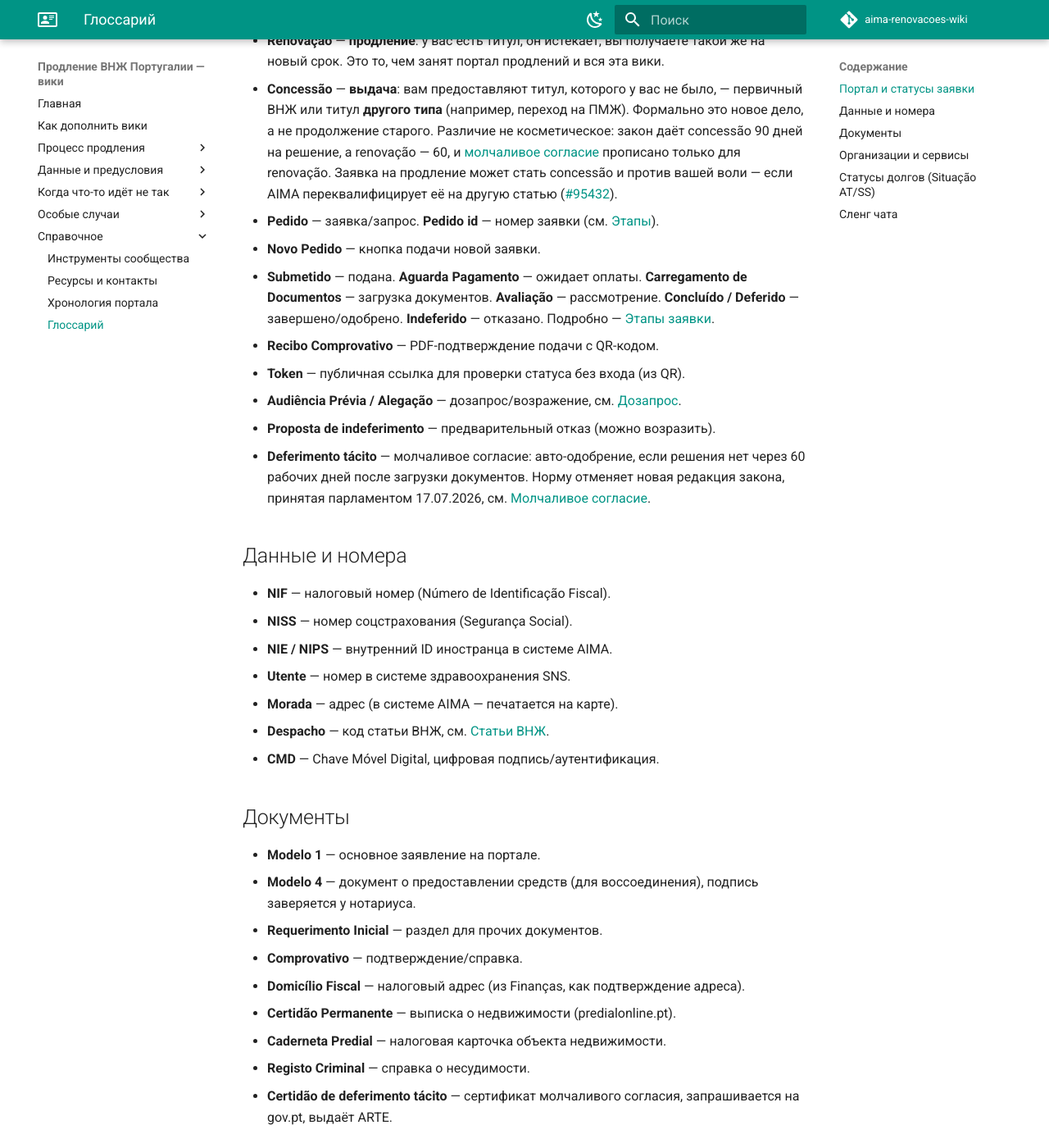
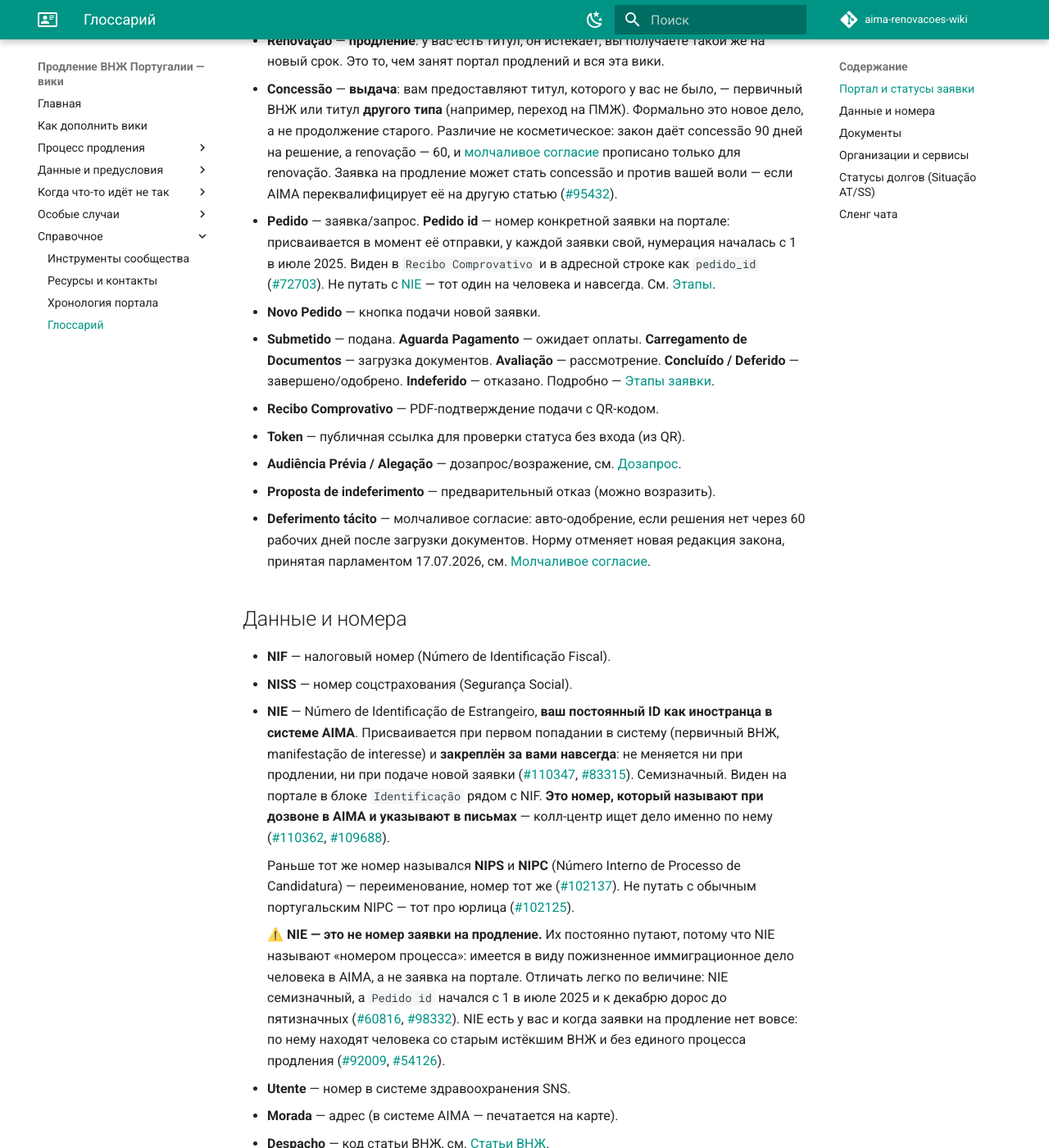
Before and after one commit to Self-Perfection/aima-renovacoes-wiki, an MkDocs documentation site: the page built from wiki/reference/glossary.md, in a window 1280 px wide and 1400 px high, scrolled down 386 px. Shown: the whole window at 82% size. Built offline with MkDocs 1.6.1 and Material for MkDocs 9.7.7, drawn with Linux system fonts in a browser that asks for light colours; comment, search, counter and statistics services are not loaded.

Commit message:
Глоссарий: NIE — постоянный ID человека, а не номер заявки на продление
В чате «что такое NIE?» спрашивают десятками, и частый ответ «это номер
вашего процесса» вводит в заблуждение: имеется в виду пожизненное
иммиграционное дело в AIMA, а не заявка на портале. В глоссарии была одна
строка, которая эту путаницу не разводила.

- NIE расписан: Número de Identificação de Estrangeiro, присваивается при
  первом попадании в систему и закреплён навсегда (#110347, #83315);
  семизначный; именно его называют при дозвоне (#110362, #109688);
- прежние имена NIPS / NIPC — то же число после переименования (#102137),
  не путать с португальским NIPC для юрлиц (#102125);
- явное предупреждение, что это не номер заявки, с двумя признаками:
  разные порядки величин против Pedido id (#60816, #98332) и то, что NIE
  находится у человека вообще без заявки на продление (#92009, #54126);
- встречно расширен Pedido id: свой у каждой заявки, нумерация с 1 с июля
  2025, виден как pedido_id в адресной строке (#72703), со ссылкой на NIE.

Co-Authored-By: Claude Opus 5 <noreply@anthropic.com>

```diff
--- a/wiki/reference/glossary.md
+++ b/wiki/reference/glossary.md
@@ -22,7 +22,12 @@ description: "Португальские термины при продлени
   renovação. Заявка на продление может стать concessão и против вашей воли — если
   AIMA переквалифицирует её на другую статью
   ([#95432](https://t.me/aimairn/43114/95432)).
-- **Pedido** — заявка/запрос. **Pedido id** — номер заявки (см. [Этапы](../process/etapy-zayavki/index.md)).
+- **Pedido** — заявка/запрос. **Pedido id** — номер конкретной заявки на
+  портале: присваивается в момент её отправки, у каждой заявки свой, нумерация
+  началась с 1 в июле 2025. Виден в `Recibo Comprovativo` и в адресной строке
+  как `pedido_id` ([#72703](https://t.me/aimairn/43114/72703)). Не путать с
+  [NIE](#данные-и-номера) — тот один на человека и навсегда. См.
+  [Этапы](../process/etapy-zayavki/index.md).
 - **Novo Pedido** — кнопка подачи новой заявки.
 - **Submetido** — подана. **Aguarda Pagamento** — ожидает оплаты.
   **Carregamento de Documentos** — загрузка документов. **Avaliação** —
@@ -41,7 +46,33 @@ description: "Португальские термины при продлени
 
 - **NIF** — налоговый номер (Número de Identificação Fiscal).
 - **NISS** — номер соцстрахования (Segurança Social).
-- **NIE / NIPS** — внутренний ID иностранца в системе AIMA.
+- **NIE** — Número de Identificação de Estrangeiro, **ваш постоянный ID как
+  иностранца в системе AIMA**. Присваивается при первом попадании в систему
+  (первичный ВНЖ, manifestação de interesse) и **закреплён за вами навсегда**:
+  не меняется ни при продлении, ни при подаче новой заявки
+  ([#110347](https://t.me/aimairn/43114/110347),
+  [#83315](https://t.me/aimairn/43114/83315)). Семизначный. Виден на портале в
+  блоке `Identificação` рядом с NIF. **Это номер, который называют при дозвоне в
+  AIMA и указывают в письмах** — колл-центр ищет дело именно по нему
+  ([#110362](https://t.me/aimairn/43113/110362),
+  [#109688](https://t.me/aimairn/43113/109688)).
+
+    Раньше тот же номер назывался **NIPS** и **NIPC** (Número Interno de
+    Processo de Candidatura) — переименование, номер тот же
+    ([#102137](https://t.me/aimairn/43114/102137)). Не путать с обычным
+    португальским NIPC — тот про юрлица
+    ([#102125](https://t.me/aimairn/43114/102125)).
+
+    ⚠️ **NIE — это не номер заявки на продление.** Их постоянно путают, потому
+    что NIE называют «номером процесса»: имеется в виду пожизненное
+    иммиграционное дело человека в AIMA, а не заявка на портале. Отличать легко
+    по величине: NIE семизначный, а `Pedido id` начался с 1 в июле 2025 и к
+    декабрю дорос до пятизначных ([#60816](https://t.me/aimairn/43113/60816),
+    [#98332](https://t.me/aimairn/43113/98332)). NIE есть у вас и когда заявки
+    на продление нет вовсе: по нему находят человека со старым истёкшим ВНЖ и
+    без единого процесса продления ([#92009](https://t.me/aimairn/63969/92009),
+    [#54126](https://t.me/aimairn/43113/54126)).
+
 - **Utente** — номер в системе здравоохранения SNS.
 - **Morada** — адрес (в системе AIMA — печатается на карте).
 - **Despacho** — код статьи ВНЖ, см. [Статьи ВНЖ](../process/stati-vnzh.md).
```
